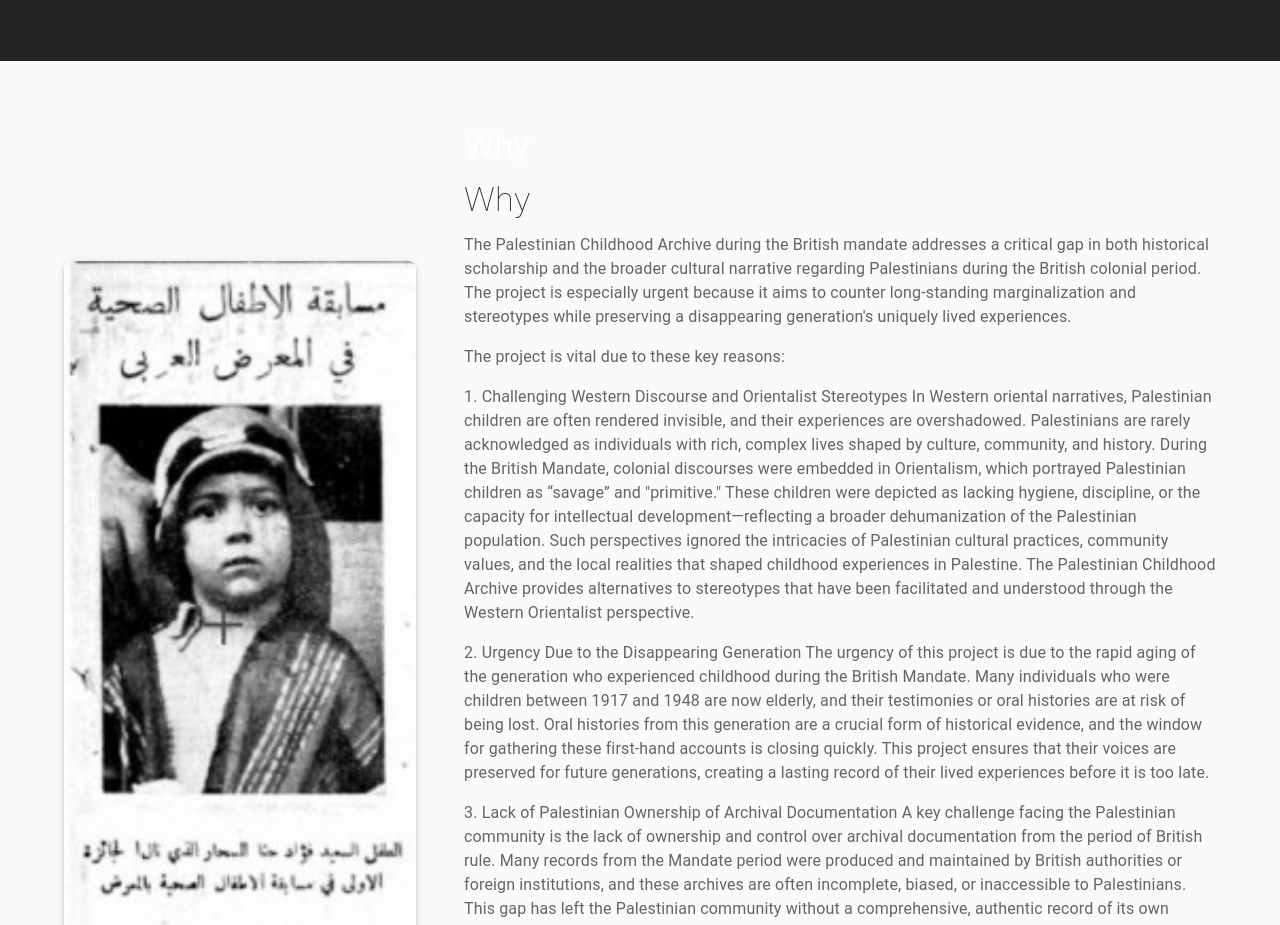
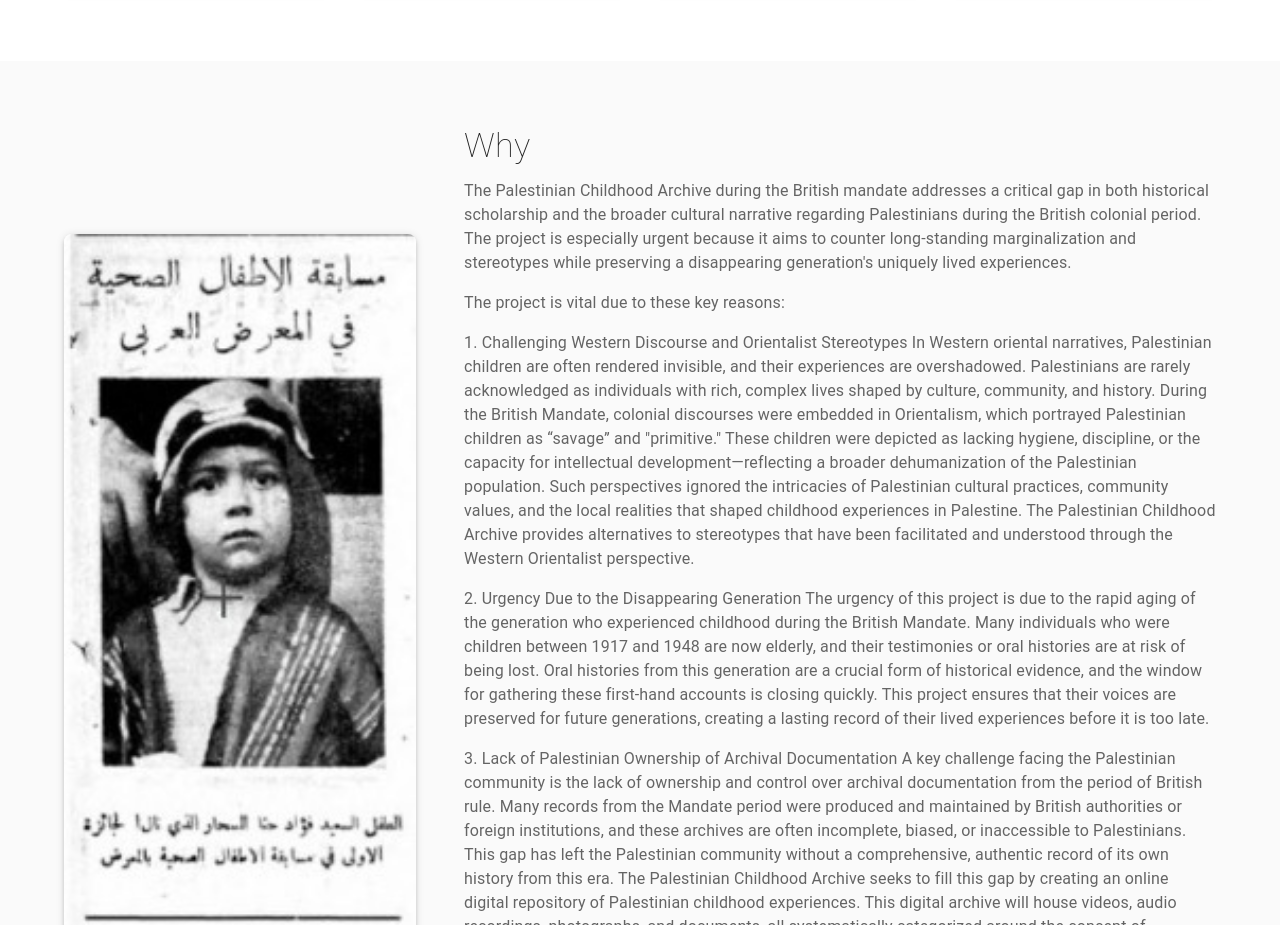
Before and after one commit to Palestinian-Children-Archive/palestinian-children-archive.github.io, a React (Vite) app: page /#/ in a window 1280 px wide. Shown: the part 1420-2345 px from the top of the page. Built offline with nearby package versions, Linux system fonts and the light colour scheme.

Commit message:
chore: update bg

```diff
--- a/src/navigation/screens/Home.tsx
+++ b/src/navigation/screens/Home.tsx
@@ -153,9 +153,6 @@ const WhySection: FC = () => (
           transition={{ duration: 0.8 }}
           viewport={{ once: true }}
         >
-          <Typography variant="h4" gutterBottom>
-            Why
-          </Typography>
           <Typography
             color="textPrimary"
             fontWeight="100"
@@ -270,7 +267,7 @@ const WhySection: FC = () => (
   </Box>
 );
 const HomePage: FC = () => (
-  <Box>
+  <Box bgcolor="background.paper">
     <HeroSection />
     <FeaturesSection />
     <WhySection />
```
